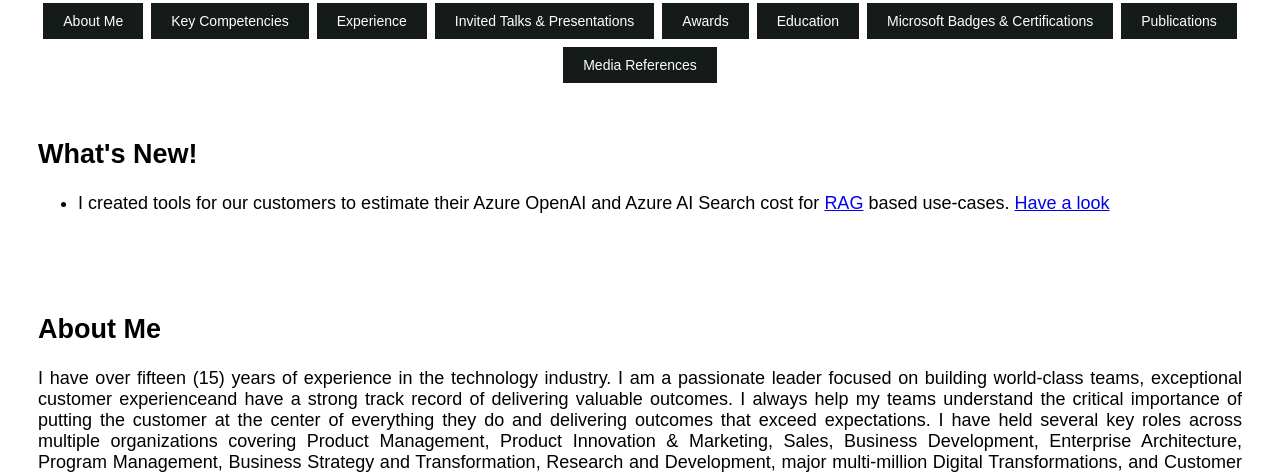
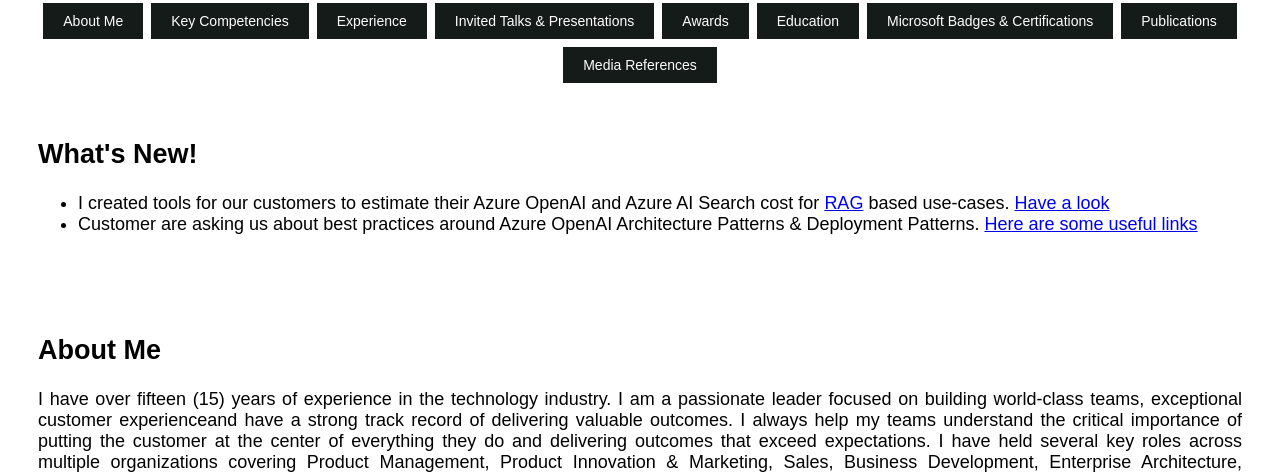
Before and after one commit to fawadnazir/fawadnazir.github.io, a plain HTML site: page index.html in a window 1280 px wide. Shown: the part 321-795 px from the top of the page. Drawn offline with Linux system fonts and the light colour scheme.

Commit message:
feat: Add links to Azure OpenAI architecture patterns and deployment patterns

```diff
--- a/index.html
+++ b/index.html
@@ -64,6 +64,7 @@
     <div class="description"><h2>What's New!</h2>
         <ul>
             <li>I created tools for our customers to estimate their Azure OpenAI and Azure AI Search cost for <a href="https://learn.microsoft.com/en-us/azure/search/retrieval-augmented-generation-overview">RAG</a> based use-cases. <a href="https://github.com/fawadnazir/AzurePricingModels">Have a look</a></li>
+            <li>Customer are asking us about best practices around Azure OpenAI Architecture Patterns & Deployment Patterns. <a href="https://randomusefulnotes.blogspot.com/2024/02/azure-openai-architecture-patterns.html">Here are some useful links</a></li>
         </ul>
     </div>
     <!-- End What's New! -->
```
